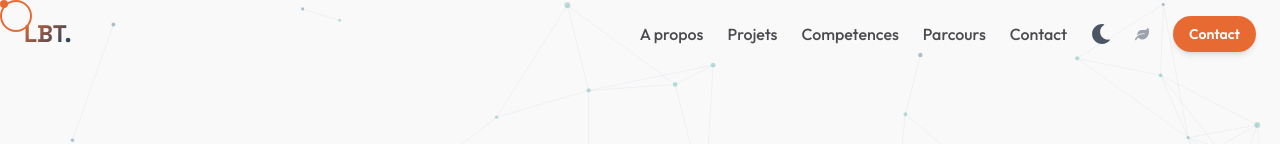
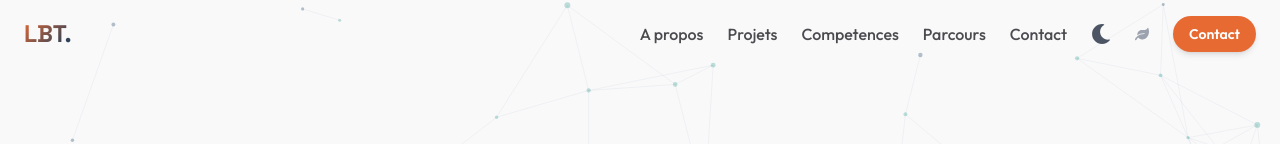
Before and after one commit to Leboueelie/portefolio, a React (Vite) app: page / in a window 1280 px wide. Shown: the top 144 px of the page. Built offline with nearby package versions, Linux system fonts and the light colour scheme.

Commit message:
Suppression du curseur personnalisé – performances améliorées

```diff
--- a/src/App.jsx
+++ b/src/App.jsx
@@ -1,4 +1,4 @@
-import { useState, useEffect, useRef } from "react";
+import { useState, useEffect } from "react";
 import { ThemeProvider, useTheme } from "./context/ThemeContext";
 import { FaSun, FaMoon, FaLeaf, FaPalette } from "react-icons/fa";
 import Header from "./components/Header";
@@ -12,97 +12,27 @@ import Preloader from "./components/Preloader";
 import Lenis from "lenis";
 
 function AppContent() {
-  // Curseur : refs uniquement, pas de state
-  const cursorDotRef = useRef(null);
-  const cursorOutlineRef = useRef(null);
-  const cursorTextRef = useRef(null);
-  const cursorVariant = useRef("default");
-
   const [preloaderDone, setPreloaderDone] = useState(false);
   const { dark, toggleDark, cycleAccent, eco, toggleEco } = useTheme();
 
-  // Curseur optimisé avec requestAnimationFrame
-  useEffect(() => {
-    const dot = cursorDotRef.current;
-    const outline = cursorOutlineRef.current;
-    const textEl = cursorTextRef.current;
-    if (!dot || !outline) return;
-
-    let rafId;
-    let mouseX = 0;
-    let mouseY = 0;
-
-    const updateCursor = () => {
-      dot.style.transform = `translate(${mouseX - 4}px, ${mouseY - 4}px)`;
-      outline.style.transform = `translate(${mouseX - 16}px, ${mouseY - 16}px)`;
-      rafId = null;
-    };
-
-    const handleMouseMove = (e) => {
-      mouseX = e.clientX;
-      mouseY = e.clientY;
-      if (!rafId) {
-        rafId = requestAnimationFrame(updateCursor);
-      }
-    };
-
-    const handleMouseOver = (e) => {
-      const target = e.target.closest("a, button, .clickable, [data-cursor]");
-      if (target) {
-        const text =
-          target.getAttribute("data-cursor") ||
-          target.textContent?.trim().slice(0, 12) ||
-          "";
-        if (textEl) {
-          textEl.textContent = text;
-          textEl.style.display = "block";
-        }
-        outline.classList.add("cursor-hover");
-        cursorVariant.current = "hover";
-      } else {
-        if (textEl) textEl.style.display = "none";
-        outline.classList.remove("cursor-hover");
-        cursorVariant.current = "default";
-      }
-    };
-
-    window.addEventListener("mousemove", handleMouseMove, { passive: true });
-    document.addEventListener("mouseover", handleMouseOver);
-
-    return () => {
-      window.removeEventListener("mousemove", handleMouseMove);
-      document.removeEventListener("mouseover", handleMouseOver);
-      if (rafId) cancelAnimationFrame(rafId);
-    };
-  }, []);
-
-  // Désactiver le curseur si mode éco ou tactile
-  useEffect(() => {
-    const isTouchDevice =
-      "ontouchstart" in window || navigator.maxTouchPoints > 0;
-    const disableCursor = eco || isTouchDevice;
-    document.body.style.cursor = disableCursor ? "auto" : "none";
-    if (cursorDotRef.current)
-      cursorDotRef.current.style.display = disableCursor ? "none" : "block";
-    if (cursorOutlineRef.current)
-      cursorOutlineRef.current.style.display = disableCursor ? "none" : "block";
-  }, [eco]);
-
-  // Lenis smooth scroll
+  // Lenis smooth scroll (conservé)
   useEffect(() => {
     const lenis = new Lenis({
-      duration: 0.6, // plus léger
+      duration: 0.6,
       easing: (t) => Math.min(1, 1.001 - Math.pow(2, -10 * t)),
       smooth: true,
     });
-
     function raf(time) {
       lenis.raf(time);
       requestAnimationFrame(raf);
     }
     requestAnimationFrame(raf);
+    return () => lenis.destroy();
+  }, []);
 
-    return () => lenis.destroy();
+  // Désactiver le curseur custom si mode éco (mais on n'en a plus, donc on garde juste le curseur normal)
+  useEffect(() => {
+    document.body.style.cursor = "auto"; // toujours auto
   }, []);
 
   // Easter egg Konami
@@ -144,12 +74,7 @@ function AppContent() {
       )}
       {preloaderDone && (
         <div className="overflow-x-hidden">
-          {/* Curseur personnalisé (aucun re‑render) */}
-          <div ref={cursorDotRef} className="cursor-dot" />
-          <div ref={cursorOutlineRef} className="cursor-outline">
-            <span ref={cursorTextRef} className="cursor-text" />
-          </div>
-
+          {/* Plus de curseur custom */}
           <Header />
           <Hero />
           <About />
--- a/src/index.css
+++ b/src/index.css
@@ -7,75 +7,7 @@
 @layer base {
     body {
         @apply font-sans text-charcoal bg-cream dark:bg-gray-900 dark:text-gray-100 transition-colors duration-500;
-        cursor: none;
-    }
-
-    .cursor-dot {
-        width: 8px;
-        height: 8px;
-        background-color: var(--accent);
-        position: fixed;
-        border-radius: 50%;
-        pointer-events: none;
-        z-index: 99999;
-        will-change: transform;
-        top: 0;
-        left: 0;
-    }
-
-    .cursor-outline {
-        width: 32px;
-        height: 32px;
-        border: 2px solid var(--accent);
-        position: fixed;
-        border-radius: 50%;
-        pointer-events: none;
-        z-index: 99998;
-        will-change: transform;
-        display: flex;
-        align-items: center;
-        justify-content: center;
-        top: 0;
-        left: 0;
-        transition:
-            width 0.2s,
-            height 0.2s,
-            border-radius 0.2s,
-            border-color 0.2s;
-    }
-
-    .cursor-outline.cursor-hover {
-        width: auto;
-        height: auto;
-        min-width: 40px;
-        min-height: 24px;
-        padding: 2px 8px;
-        border-radius: 20px;
-        background: var(--accent);
-        border-color: transparent;
-    }
-
-    .cursor-text {
-        display: none;
-        color: white;
-        font-size: 10px;
-        font-weight: bold;
-        white-space: nowrap;
-    }
-
-    .cursor-outline.cursor-hover .cursor-text {
-        display: block;
-    }
-
-    /* Désactiver le curseur custom sur mobile / mode éco */
-    @media (pointer: coarse) {
-        body {
-            cursor: auto !important;
-        }
-        .cursor-dot,
-        .cursor-outline {
-            display: none !important;
-        }
+        cursor: auto; /* Curseur système normal */
     }
 
     .eco * {
```
